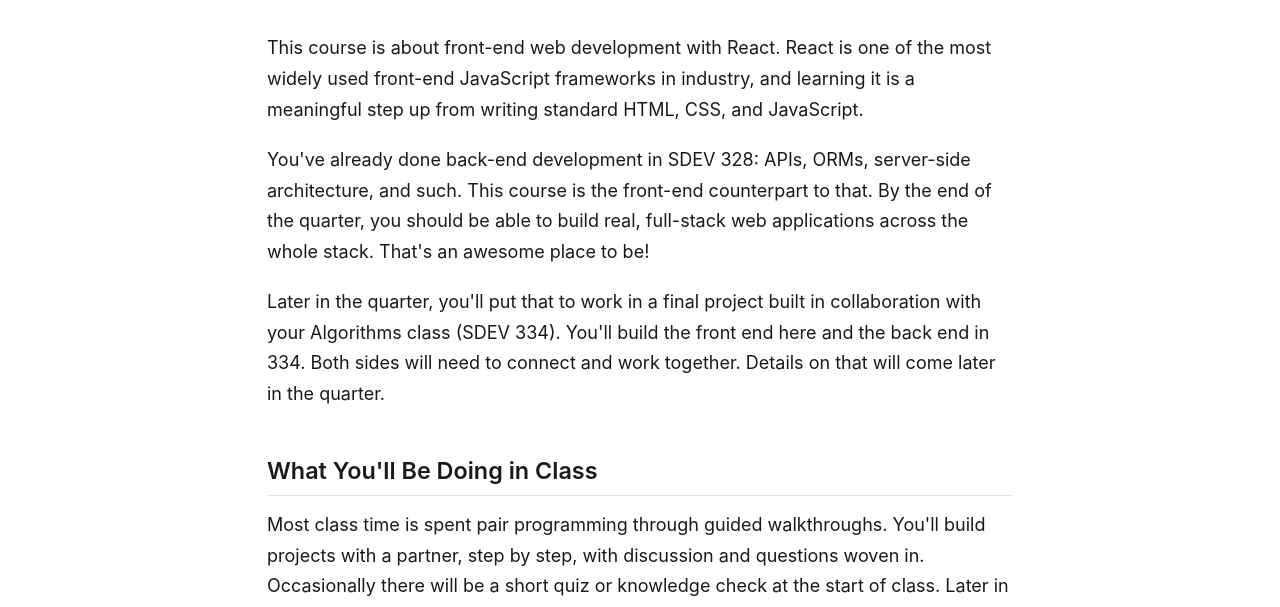
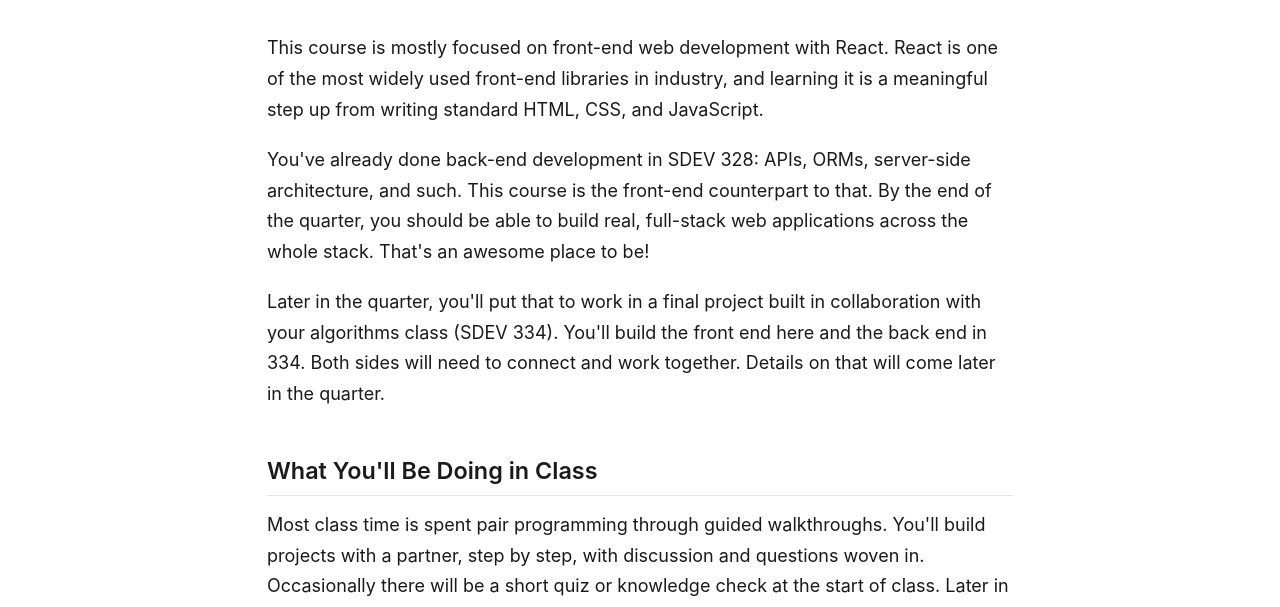
Before and after one commit to kellerflint/applied-courses, an Eleventy site: page full-stack-web/orientation/01-how-the-course-works.md in a window 1280 px wide. Shown: the part 190-797 px from the top of the page. Built offline with nearby package versions, Linux system fonts and the light colour scheme; Eleventy itself is replaced by a stand-in of ours; files that its build step writes are made by us from their sources.

Commit message:
wording fix

```diff
--- a/full-stack-web/orientation/01-how-the-course-works.md
+++ b/full-stack-web/orientation/01-how-the-course-works.md
@@ -3,11 +3,11 @@ title: How the Course Works
 order: 1
 ---
 
-This course is about front-end web development with React. React is one of the most widely used front-end JavaScript frameworks in industry, and learning it is a meaningful step up from writing standard HTML, CSS, and JavaScript.
+This course is mostly focused on front-end web development with React. React is one of the most widely used front-end libraries in industry, and learning it is a meaningful step up from writing standard HTML, CSS, and JavaScript.
 
 You've already done back-end development in SDEV 328: APIs, ORMs, server-side architecture, and such. This course is the front-end counterpart to that. By the end of the quarter, you should be able to build real, full-stack web applications across the whole stack. That's an awesome place to be!
 
-Later in the quarter, you'll put that to work in a final project built in collaboration with your Algorithms class (SDEV 334). You'll build the front end here and the back end in 334. Both sides will need to connect and work together. Details on that will come later in the quarter.
+Later in the quarter, you'll put that to work in a final project built in collaboration with your algorithms class (SDEV 334). You'll build the front end here and the back end in 334. Both sides will need to connect and work together. Details on that will come later in the quarter.
 
 ## What You'll Be Doing in Class
 
```
